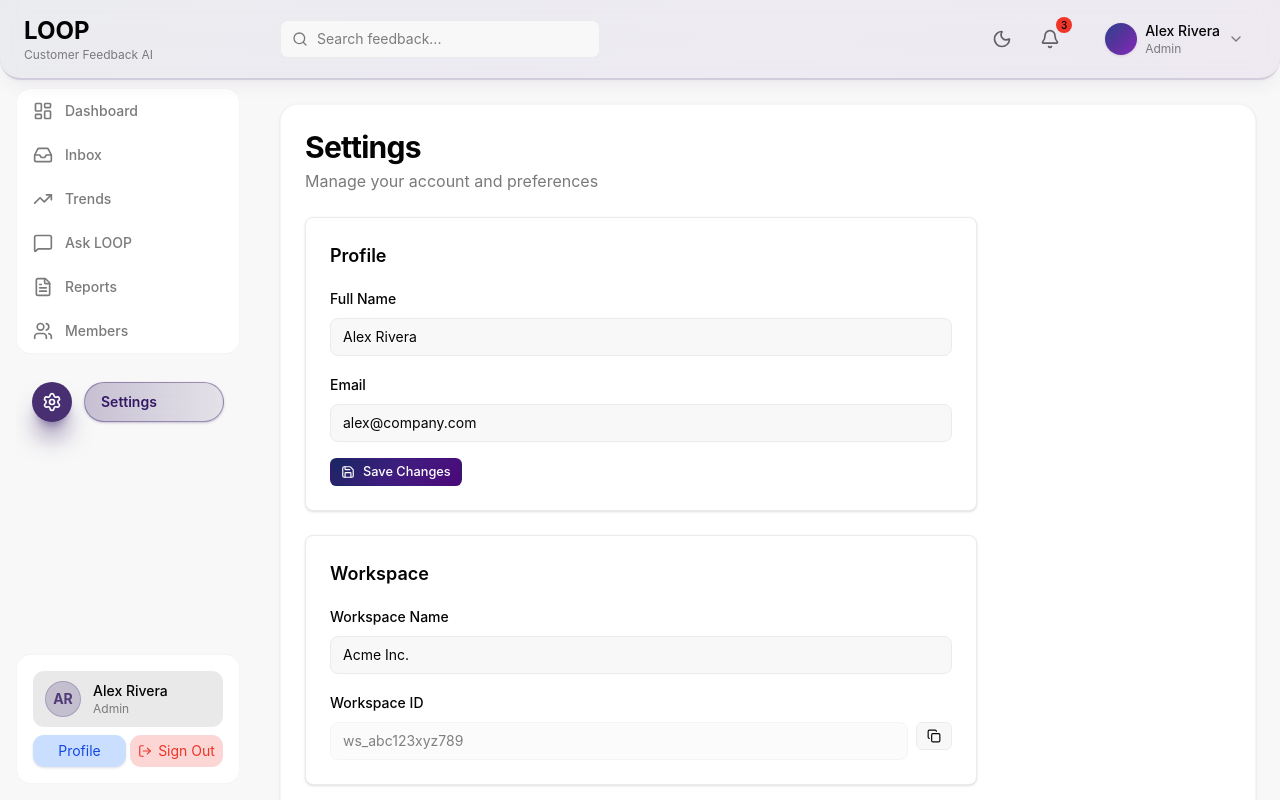
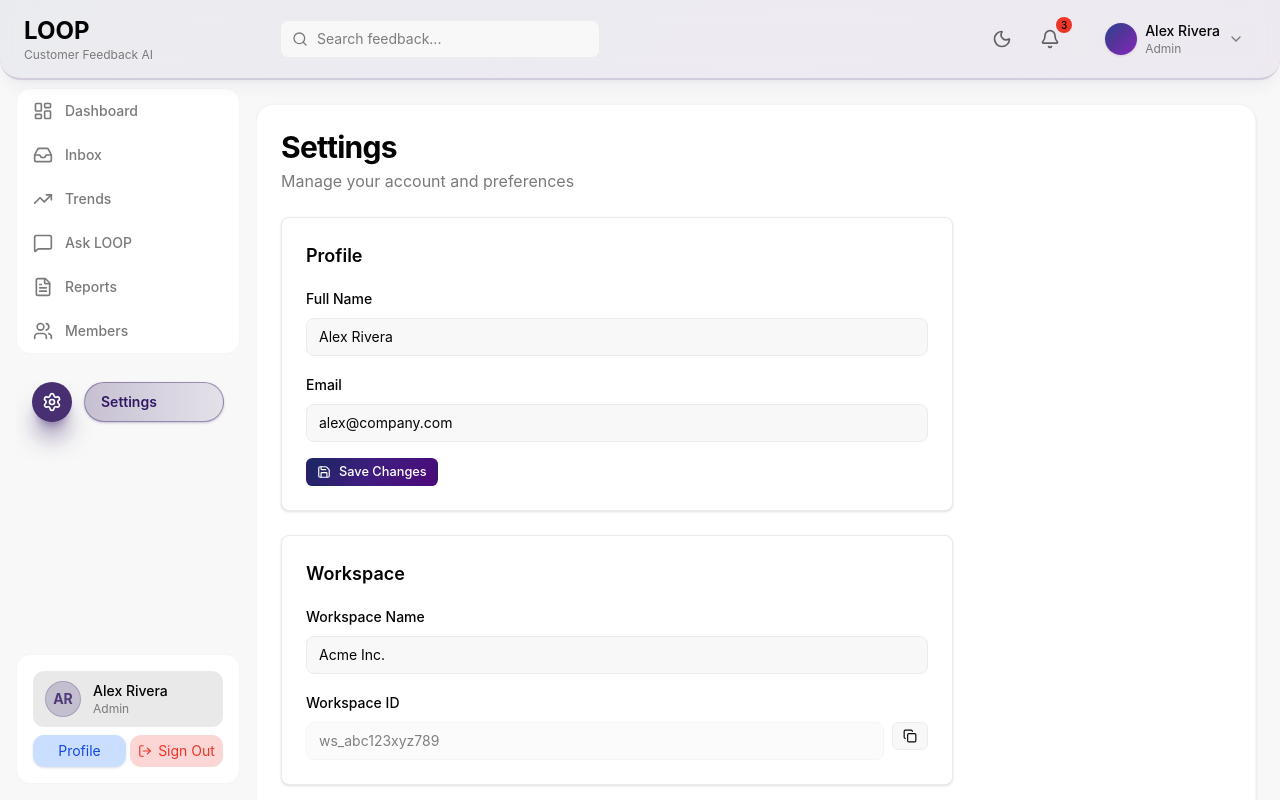
Before and after one commit to Srabani2507/LOOP, a Next.js app: page /settings in a window 1280 px wide. Built offline with nearby package versions, Linux system fonts and the light colour scheme.

Commit message:
feat: implement dashboard layout with sidebar and navbar integration

```diff
--- a/app/(dashboard)/layout.tsx
+++ b/app/(dashboard)/layout.tsx
@@ -13,7 +13,7 @@ export default function DashboardLayout({
         <TopNavbar />
         <div className="flex-1 flex min-h-0 relative">
           <Sidebar />
-          <main className="flex-1 overflow-y-auto p-4 lg:p-6 lg:ml-64">
+          <main className="flex-1 overflow-y-auto p-4 lg:py-6 lg:pr-6 lg:pl-0 lg:ml-64">
             <div className="bg-card border border-border/50 rounded-3xl p-6 min-h-[calc(100vh-8rem)] shadow-sm">
               {children}
             </div>
```
